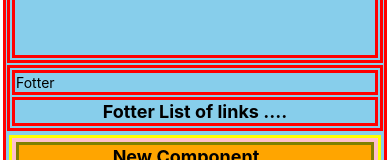
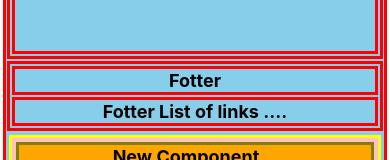
Before and after one commit to a13dd1236/rn-pro00233-people-list-06, a React Native app: screen / in a window 390 px wide. Shown: the part 657-817 px from the top of the page. Built offline with nearby package versions, Linux system fonts and the light colour scheme.

Commit message:
Fix: Fotter title Style...

```diff
--- a/components/Fotter/Fotter.js
+++ b/components/Fotter/Fotter.js
@@ -18,7 +18,7 @@ import { fotterStyles as styles } from './fotterStyles';
 const FotterTitle = (props) => (
   <>
     <View style={styles.fotterTitleContainer}>
-      <Text style={styles.footerTitleText}>{props.fotterTitle}</Text>
+      <Text style={styles.fotterTitleText}>{props.fotterTitle}</Text>
     </View>
   </>
 )
```
